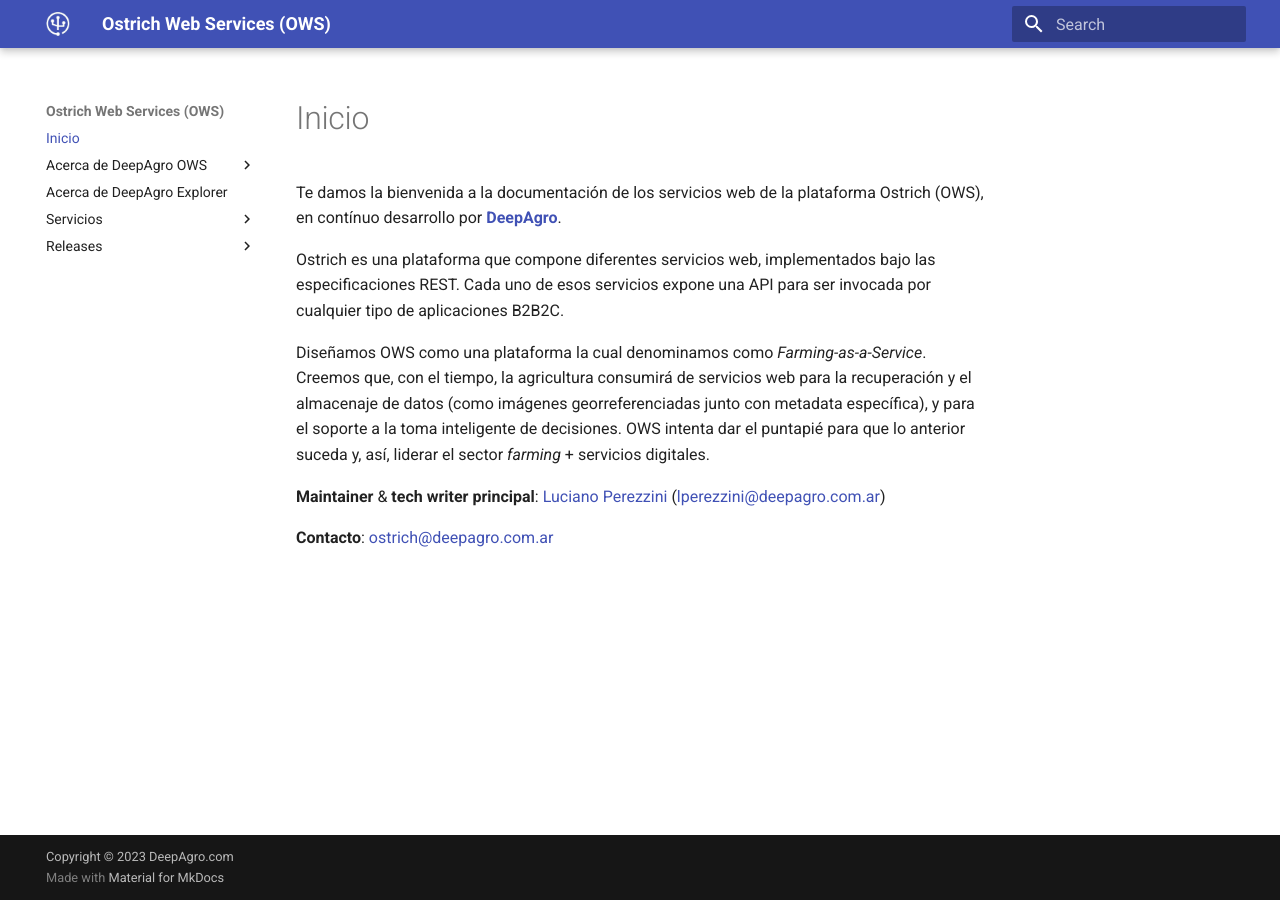
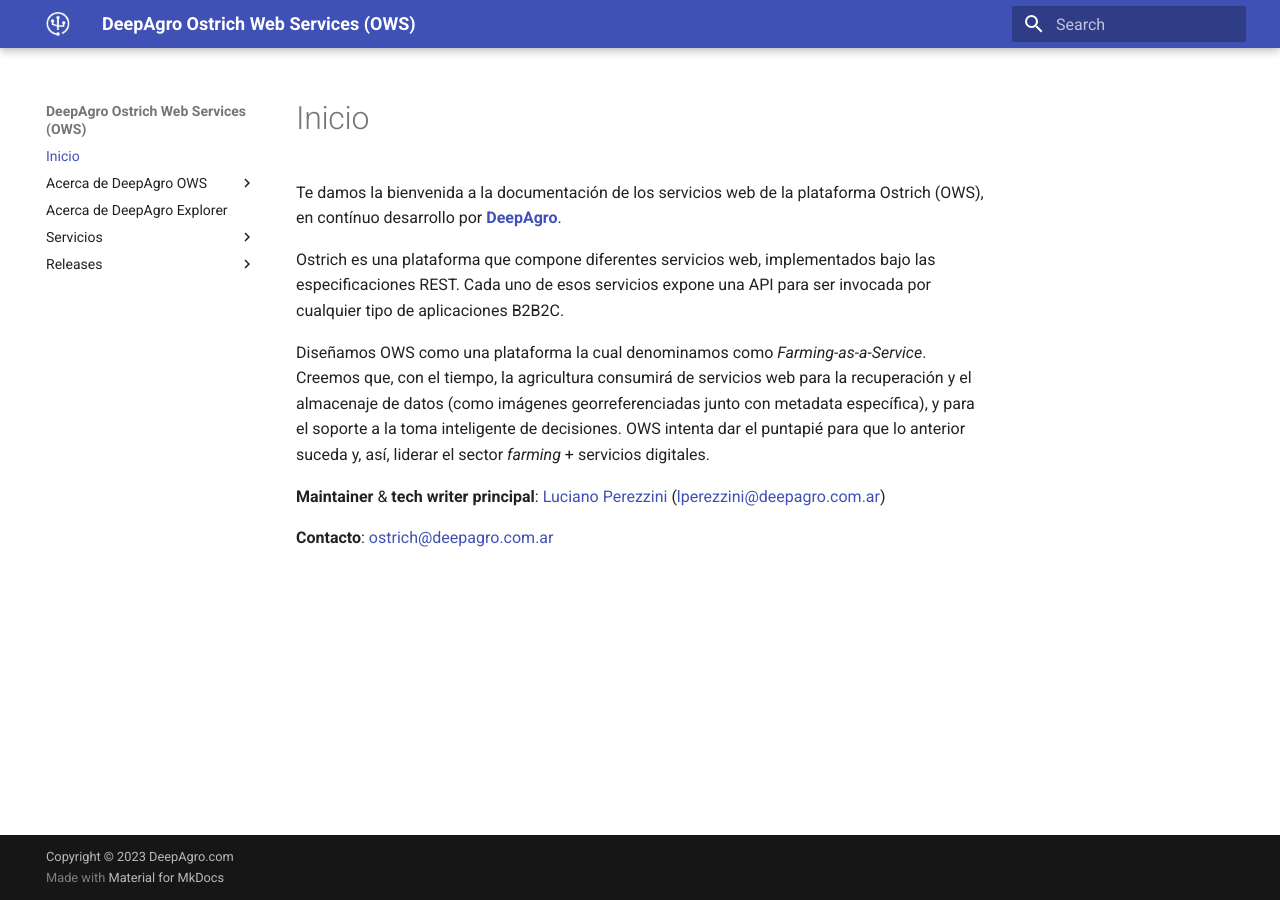
Before and after one commit to deepagro/ows_docs, an MkDocs documentation site: the page built from docs/index.md, in a window 1280 px wide. Built offline with MkDocs 1.6.1 and Material for MkDocs 9.7.7, drawn with Linux system fonts in a browser that asks for light colours; part of the change alters nothing that is shown.

```diff
--- a/mkdocs.yml
+++ b/mkdocs.yml
@@ -1,5 +1,10 @@
-site_name: Ostrich Web Services (OWS)
+site_name: DeepAgro Ostrich Web Services (OWS)
 site_url: https://docs.ostrich.ag
+
+title: DeepAgro Ostrich web services (OWS)
+summary: A brief description about OWS
+authors:
+  - Luciano Perezzini
 
 copyright: Copyright &copy; 2023 DeepAgro.com
 
```
